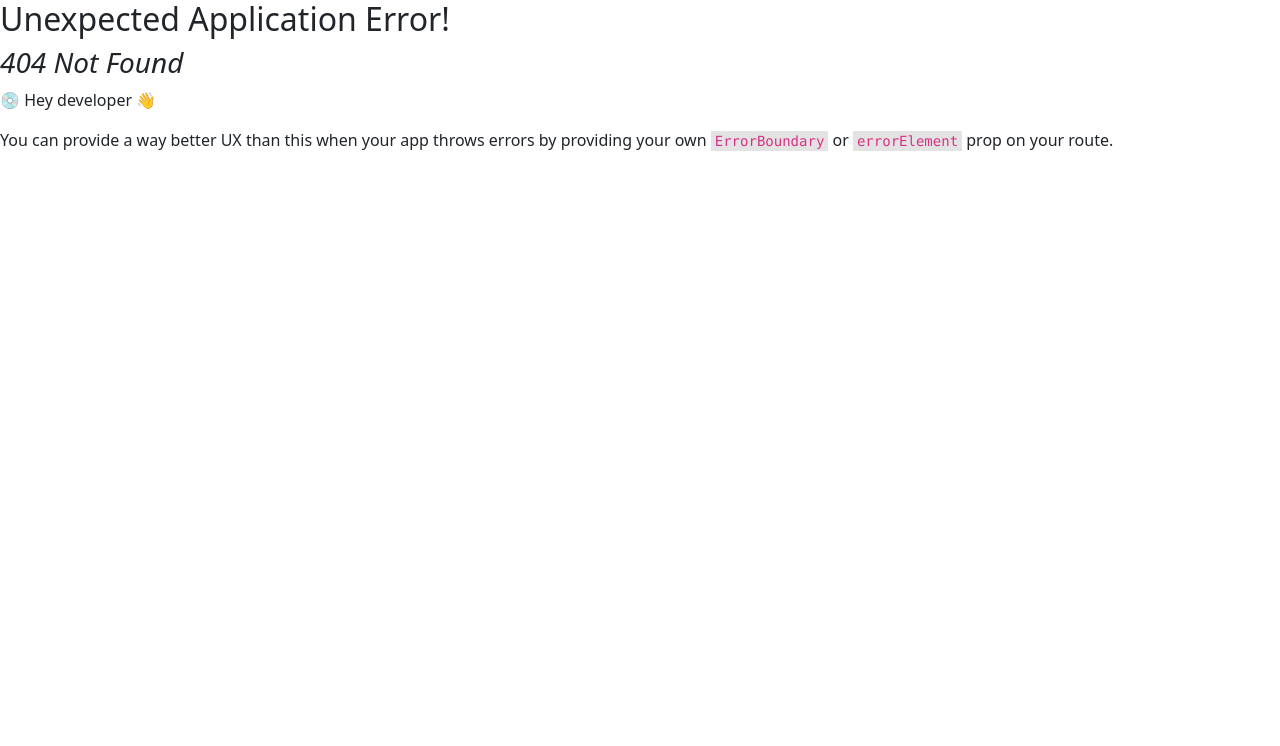
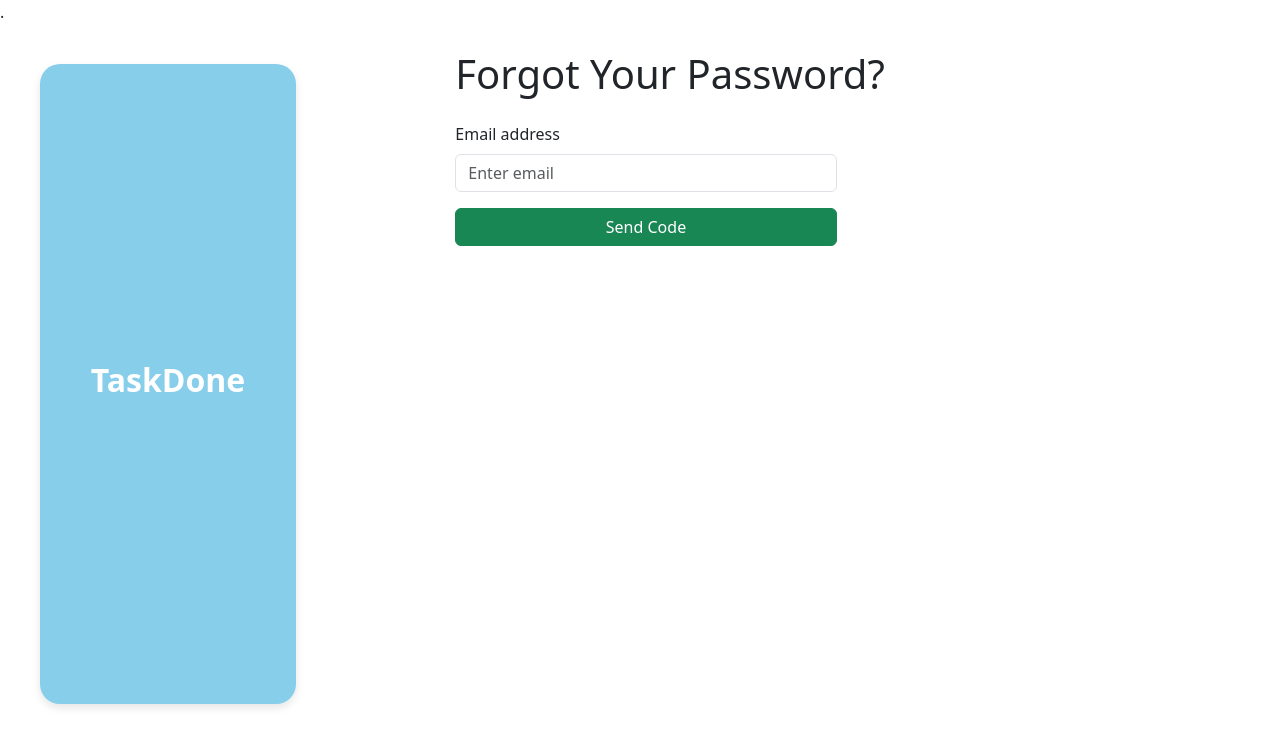
Before and after one commit to Ali13140/SWE363_Project, a React (Vite) app: page /ForgotPasswordPage in a window 1280 px wide. Before the commit this address had no page. Shown: the top 746 px of the page. Built offline with nearby package versions, Linux system fonts and the light colour scheme.

Commit message:
Added basic forgetPassword page

```diff
--- a/src/Components/LoginForm.jsx
+++ b/src/Components/LoginForm.jsx
@@ -37,7 +37,7 @@ const SignInForm= () => {
 
 
         <div className="mt-3">
-        Forgot your password? <a href="/forgot-password">Click Here</a>
+        Forgot your password? <a href="/ForgotPasswordPage">Click Here</a>
         </div>
         <div className="mt-3">
           Don't have an account? <Link to="/signup">Sign Up</Link>
--- /dev/null
+++ b/src/Pages/ForgotPasswordPage.jsx
@@ -0,0 +1,39 @@
+// SignUp.tsx
+import React from 'react';
+//import './SignUp.css'; // Importing your custom CSS
+import 'bootstrap/dist/css/bootstrap.min.css'; // Import Bootstrap CSS
+import TitleDiv from '../Components/TitleDiv';
+import LoginForm from "../Components/LoginForm"
+import '../CSS_Files/SignIn.css'
+
+
+const ForgotPasswordPage = () => {
+  return (
+    <div className='sign-in-page'>
+    <div className='task-div'>.
+        <TitleDiv></TitleDiv>
+    </div>
+    <div className="sign-in-form">
+    <div className="container">
+      <h1>Forgot Your Password?</h1>
+      <form className="mt-4" >
+        <div className="mb-3">
+          <label htmlFor="email" className="form-label">
+            Email address
+          </label>
+          <input type="email" className="form-control" id="email" name="email" placeholder="Enter email" style={{ width: '50%' }} />
+        </div>
+        <div className="d-grid gap-2">
+        <button type="submit" className="btn btn-success " style={{ width: '50%' }}>Send Code</button>
+
+        </div>
+        </form>
+        </div>
+        </div>
+
+    </div>
+
+  );
+};
+
+export default ForgotPasswordPage;
--- a/src/main.jsx
+++ b/src/main.jsx
@@ -9,6 +9,7 @@ import ProfilePage from './Pages/ProfilePage'
 import MyListPage from "./Pages/MyListPage"
 import NewListPage from "./Pages/NewListPage"
 import ViewListPage from "./Pages/ViewListPage"
+import ForgotPasswordPage from "./Pages/ForgotPasswordPage"
 
 
 const router=createBrowserRouter([
@@ -33,6 +34,9 @@ const router=createBrowserRouter([
   {
     path:"/ViewListPage", element:<ViewListPage/>
   }
+  ,{
+    path:"/ForgotPasswordPage", element:<ForgotPasswordPage/>
+  }
 ]);
 
 ReactDOM.createRoot(document.getElementById('root')).render(
```
